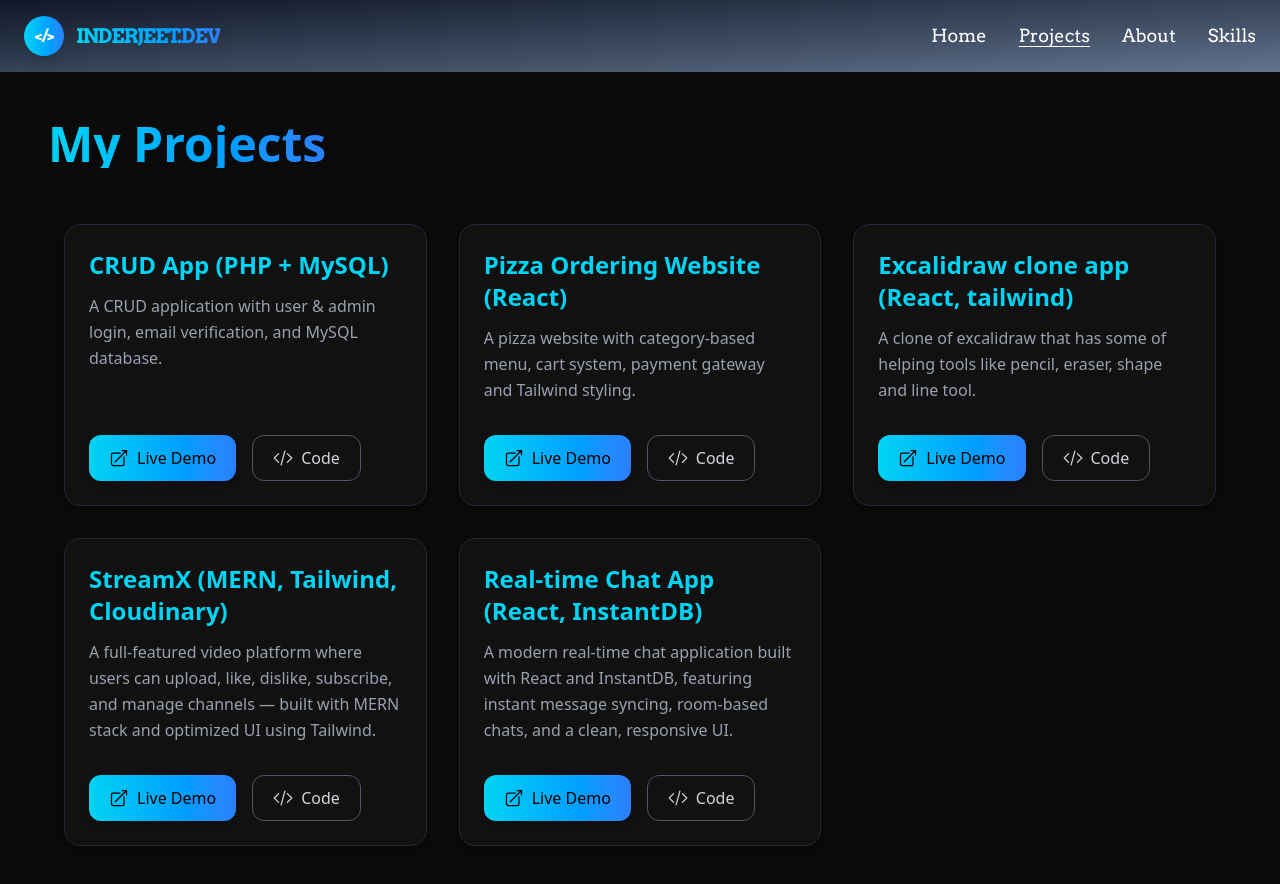
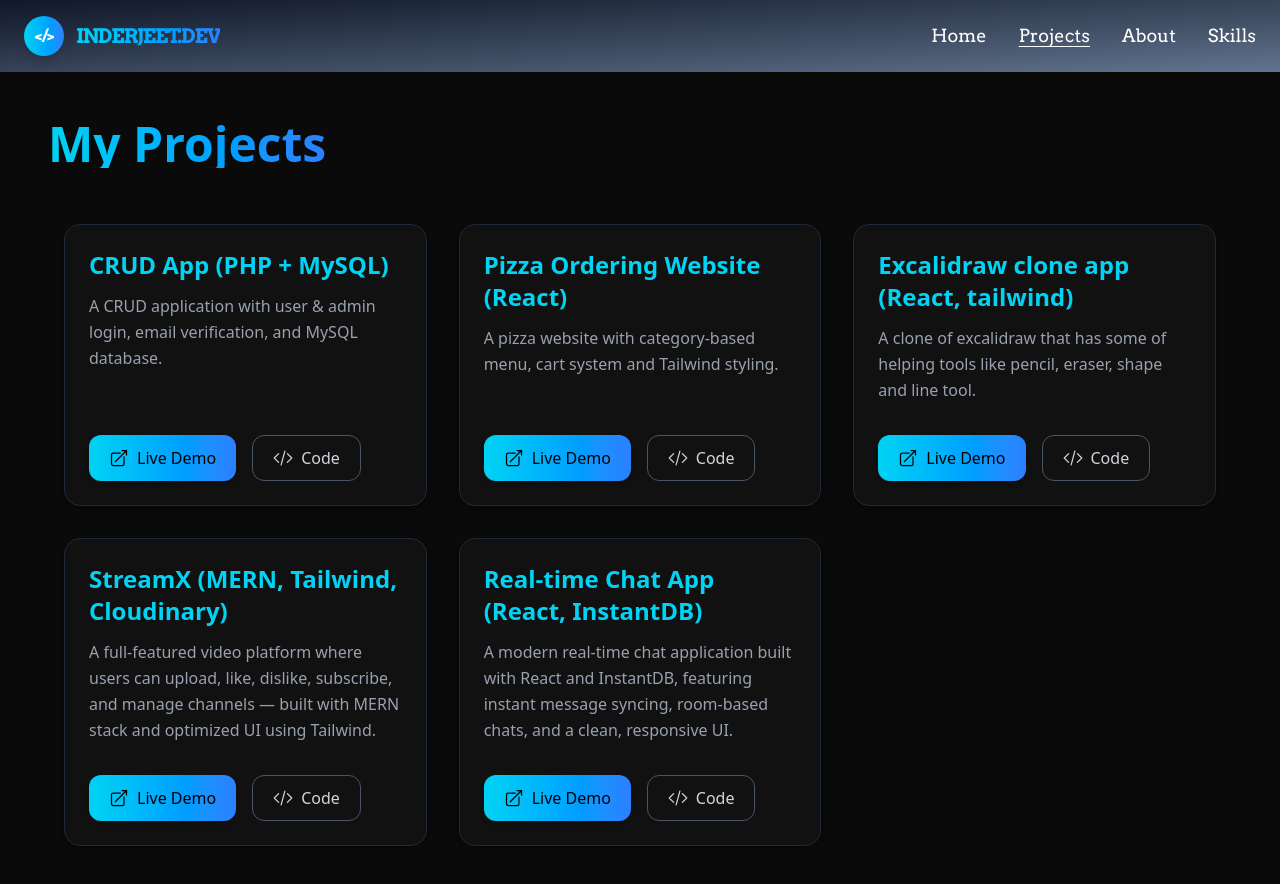
Before and after one commit to Thunderer27121/portfolio, a React (Vite) app: page /projects in a window 1280 px wide. Shown: the top 884 px of the page. Built offline with nearby package versions, Linux system fonts and the light colour scheme; a web font is replaced by a local one.

Commit message:
Update project description for Pizza Ordering Website
Removed payment gateway mention from project description.

```diff
--- a/src/pages/Projects.jsx
+++ b/src/pages/Projects.jsx
@@ -12,7 +12,7 @@ const projects = [
   {
     title: "Pizza Ordering Website (React)",
     description:
-      "A pizza website with category-based menu, cart system, payment gateway and Tailwind styling.",
+      "A pizza website with category-based menu, cart system and Tailwind styling.",
     live: "https://pizzawebapp-z1td.vercel.app/",
     github: "https://github.com/Thunderer27121/pizzawebapp",
   },
```
